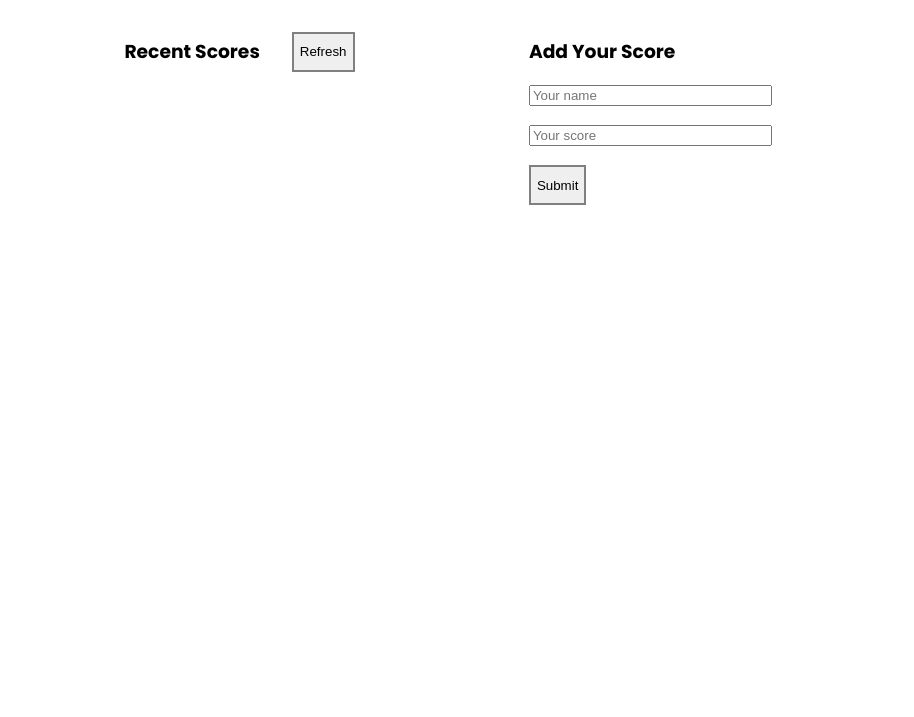
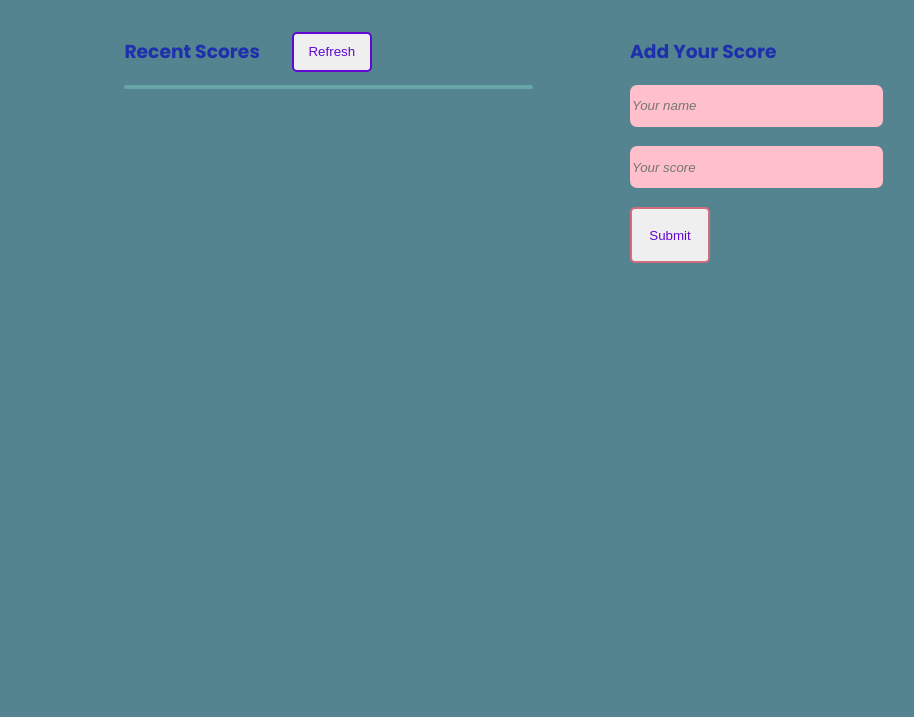
Before and after one commit to leloufadel/-Leaderboard, a website built with webpack: page src/index.html in a window 1280 px wide. Shown: the part 83-800 px from the top of the page, without its empty margins (10-924 px from the left). Built offline with nearby package versions, Linux system fonts and the light colour scheme; no server answers.

Commit message:
update CSS file

```diff
--- a/src/style.css
+++ b/src/style.css
@@ -1,7 +1,9 @@
 @import url('https://fonts.googleapis.com/css2?family=Poppins:ital,wght@0,200;0,300;0,400;0,500;0,600;0,700;0,800;1,200;1,300;1,400;1,500;1,600;1,700;1,800&family=Rubik:ital,wght@0,300;0,400;0,500;0,600;0,700;1,300;1,400;1,500;1,600;1,700&display=swap');
 
 body {
-  font-family: poppins, Arial, Helvetica, sans-serif;
+  font-family: 'Poppins', Arial, Helvetica, sans-serif;
+  background-color: #53848f;
+  color: #fefefe;
 }
 
 .showcase {
@@ -10,14 +12,39 @@ body {
   margin: 2rem auto;
 }
 
+h3 {
+  color: #1f30ad;
+}
+
 h1 {
-  margin-left: 2rem;
+  color: #000;
+  display: flex;
+  justify-content: center;
 }
 
 .recent-scores {
   display: flex;
   flex-direction: column;
-  width: 40%;
+  width: 50%;
+}
+
+#refresh {
+  color: #6108d4;
+  border: 2px solid;
+  border-radius: 5px;
+  width: 5rem;
+  height: 5vh;
+  transition: 0.5s ease-out;
+}
+
+#refresh:hover {
+  transform: scale(0.95);
+}
+
+#refresh:active {
+  background-color: #430675;
+  color: white;
+  border-color: #d40fc0;
 }
 
 .refresh {
@@ -34,6 +61,12 @@ h1 {
   align-items: center;
 }
 
+.scores-table {
+  width: 80%;
+  border-radius: 10px;
+  border: 2px solid rgba(153, 242, 217, 0.3);
+}
+
 .scores-list {
   list-style-type: none;
   display: flex;
@@ -44,15 +77,24 @@ h1 {
 
 .scores-list li {
   margin-bottom: 0.5rem;
-  background-color: white;
+  background-color: whitesmoke;
+  padding: 0.5rem;
+  border-radius: 0.25rem;
+  box-shadow: 0 2px 4px rgba(0, 0, 0, 0.1);
+}
+
+.scores-list li:nth-child(odd) {
+  background-color: rgb(67, 129, 148);
+  color: #fefefe;
 }
 
 .scores-list li:nth-child(even) {
-  background-color: whitesmoke;
+  background-color: rgb(3, 132, 172);
+  color: #fefefe;
 }
 
 .new-score {
-  width: 40%;
+  width: 50%;
   display: flex;
   flex-direction: column;
 }
@@ -60,11 +102,20 @@ h1 {
 .new-score form {
   display: flex;
   flex-direction: column;
-  width: 60%;
+  width: 50%;
 }
 
 form input {
   margin-bottom: 1.2rem;
+  outline: none;
+  background: #ffc0cb;
+  border: none;
+  height: 5vh;
+  border-radius: 7px;
+}
+
+form input::placeholder {
+  font-style: italic;
 }
 
 form button {
@@ -72,3 +123,22 @@ form button {
   border: 2px solid grey;
   height: 5vh;
 }
+
+#submitScore {
+  color: #6108d4;
+  border: 2px solid #d36c7d;
+  border-radius: 5px;
+  width: 5rem;
+  height: 7vh;
+  transition: 1s ease-out;
+}
+
+#submitScore:hover {
+  transform: scale(0.95);
+}
+
+#submitScore:active {
+  background-color: #ffc0cb;
+  color: white;
+  border-color: #d40f6b;
+}
```
Also changed, not shown: dist/main.js.
